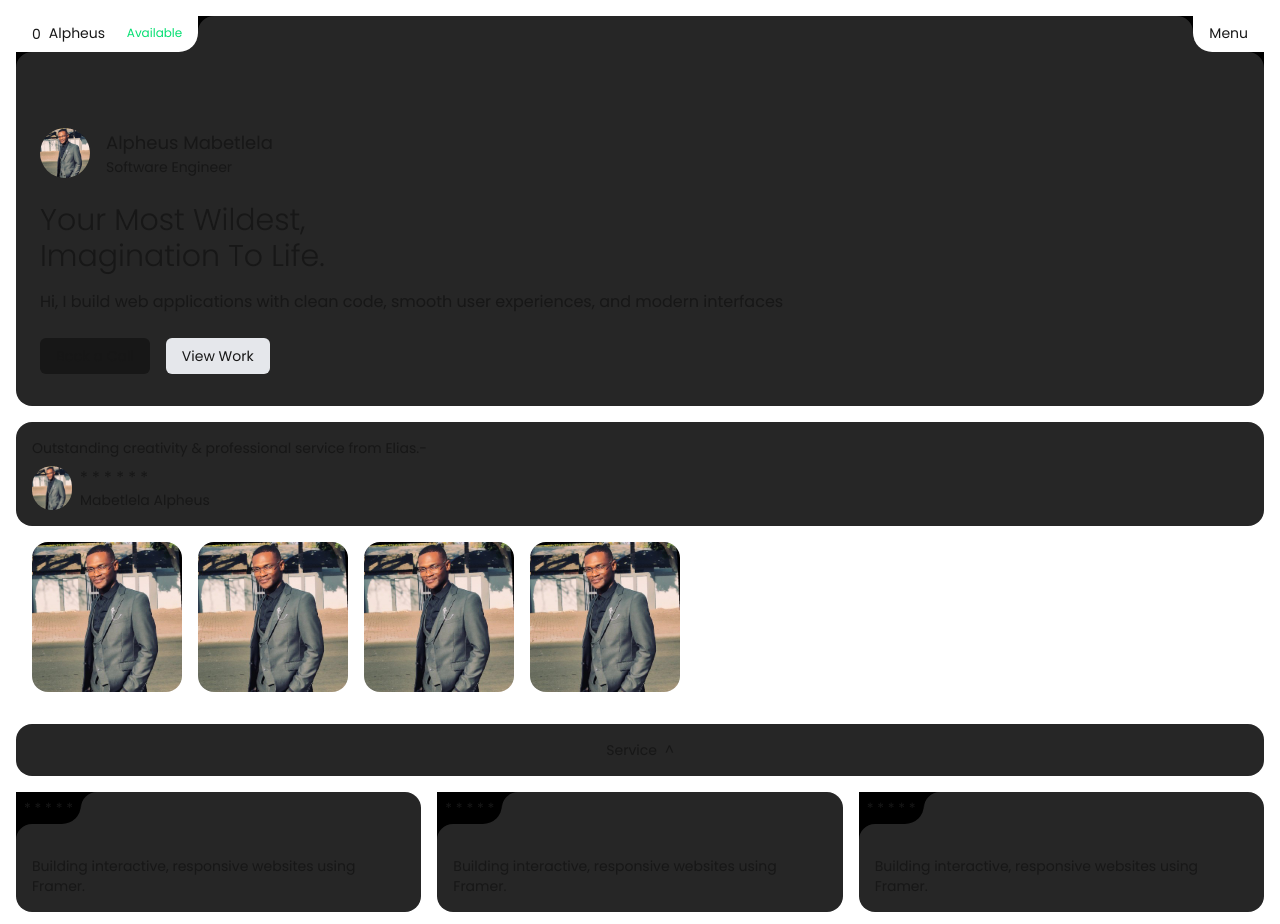
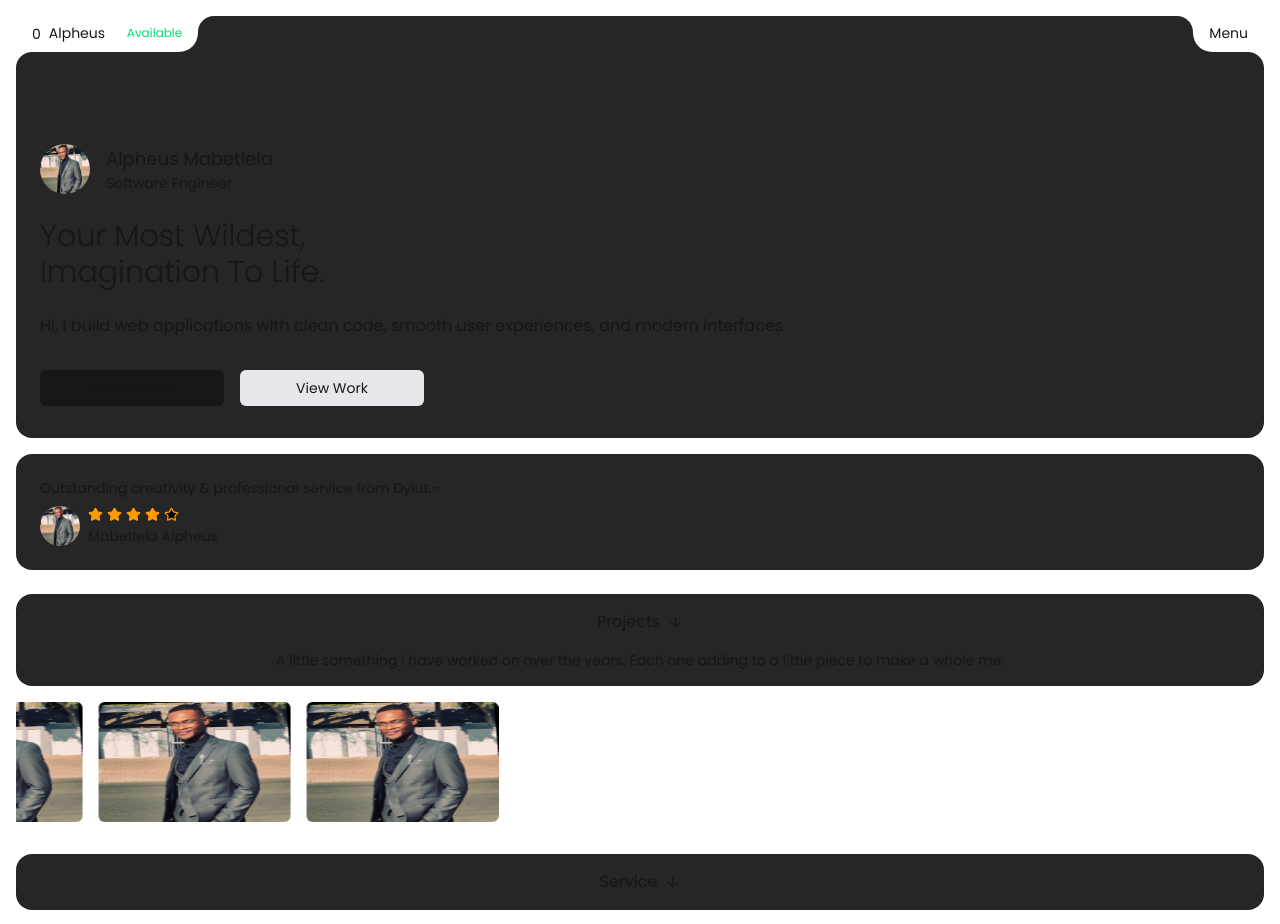
Before and after one commit to theCalculatar/v2.portfolio, a Next.js app: page / in a window 1280 px wide. Shown: the top 924 px of the page. Built offline with nearby package versions, Linux system fonts and the light colour scheme.

Commit message:
Ui enhancement

```diff
--- a/src/app/page.tsx
+++ b/src/app/page.tsx
@@ -1,6 +1,7 @@
 import Hero from "@/components/Hero";
 import Navbar from "@/components/Navbar";
 import RoundEdges from "@/components/RoundEdges";
+import { ArrowDown, Star } from "lucide-react";
 import Image from "next/image";
 
 export default function Home() {
@@ -11,9 +12,9 @@ export default function Home() {
       </div>
       <Hero />
 
-      <div className="flex flex-col p-4 mt-4 bg-neutral-800 rounded-2xl gap-2">
+      <div className="flex flex-col p-6 mt-4 bg-neutral-800 rounded-2xl gap-2">
         <p className="text-sm">
-          Outstanding creativity & professional service from Elias.-
+          Outstanding creativity & professional service from Dylut.-
         </p>
 
         <div className="flex gap-2">
@@ -22,43 +23,136 @@ export default function Home() {
             width={40}
             height={40}
             alt="lee picture"
-            className="rounded-full"
+            className="rounded-full bg-amber-500"
           />
 
-          <div className="flex flex-col justify-center ">
-            <div className="">* * * * * *</div>
+          <div className="flex flex-col justify-center gap-1">
+            <div className="flex gap-1">
+              <Star
+                fill="#fe9a00"
+                className="text-amber-500"
+                width={15}
+                height={15}
+              />
+              <Star
+                fill="#fe9a00"
+                className="text-amber-500"
+                width={15}
+                height={15}
+              />
+              <Star
+                fill="#fe9a00"
+                className="text-amber-500"
+                width={15}
+                height={15}
+              />
+              <Star
+                fill="#fe9a00"
+                className="text-amber-500"
+                width={15}
+                height={15}
+              />
+              <Star
+                fill="amber-500"
+                className="text-amber-500"
+                width={15}
+                height={15}
+              />
+            </div>
             <p className="text-sm">Mabetlela Alpheus</p>
           </div>
         </div>
       </div>
 
-      <div className="w-screen overflow-x-hidden">
-        <div className="p-4 flex gap-4 overflow-x-auto">
+      <div className="py-4 mt-6 rounded-2xl flex flex-col items-center justify-center gap-4 bg-neutral-800 text-center ">
+        <h2 className="text-center flex gap-2 place-items-center">
+          Projects <ArrowDown height={15} width={15} />
+        </h2>
+
+        <p className="text-sm px-6 text-pretty">
+          A little something i have worked on over the years. Each one adding to
+          a little piece to make a whole me.
+        </p>
+      </div>
+
+      <div className="w-full overflow-hidden">
+        <div className="p-4 flex rounded-2xl marqueeContent gap-4">
           {[0, 1, 2, 3].map((project, key) => {
             return (
-              <Image
-                src={"/images/lee.jpeg"}
-                width={150}
-                height={80}
+              <div
+                className="w-48 overflow-clip object-fill imageWrapper rounded-md flex-none"
                 key={key}
-                alt="qwery fork"
-                className="rounded-2xl"
-              />
+              >
+                <Image
+                  src={"/images/lee.jpeg"}
+                  width={170}
+                  height={86}
+                  alt="qwery fork"
+                  style={{ width: "196px", height: "120px", objectFit: "fill" }}
+                />
+              </div>
             );
           })}
         </div>
+        <style>{`
+          .marqueeContent {
+            display: flex;
+            animation: scroll 10s linear infinite;
+          }
+
+          @keyframes scroll {
+            0% {
+              transform: translateX(0%);
+            }
+            100% {
+              transform: translateX(-50%);
+            }
+          }
+        `}</style>
       </div>
 
-      <div className="py-4 text-sm mt-4 rounded-2xl flex justify-center gap-2 bg-neutral-800 text-center">
-        <p>Service </p>^
+      <div className="py-4 mt-4 rounded-2xl flex justify-center gap-2 bg-neutral-800 text-center items-center">
+        <h2>Service </h2>
+        <ArrowDown height={15} width={15} />
       </div>
 
       <div className="flex gap-4 flex-col mt-4 md:flex-row">
         {[0, 1, 2].map((project, key) => {
           return (
             <div className="bg-neutral-800 rounded-2xl md:max-w-1/3" key={key}>
-              <RoundEdges className="px-2 bg-black" bl_1 tr_0>
-                * * * * *
+              <RoundEdges className="px-2 bg-background" bl_1 tr_0>
+                <div className="flex gap-1">
+                  <Star
+                    fill="#fe9a00"
+                    className="text-amber-500"
+                    width={10}
+                    height={10}
+                  />
+                  <Star
+                    fill="#fe9a00"
+                    className="text-amber-500"
+                    width={10}
+                    height={10}
+                  />
+                  <Star
+                    fill="#fe9a00"
+                    className="text-amber-500"
+                    width={10}
+                    height={10}
+                  />
+                  <Star
+                    fill="#fe9a00"
+                    className="text-amber-500"
+                    width={10}
+                    height={10}
+                  />
+                  <Star
+                    fill="#fe9a00"
+                    className="text-amber-500"
+                    width={10}
+                    height={10}
+                  />
+                </div>
               </RoundEdges>
               <p className="m-4 text-sm">
                 Building interactive, responsive websites using Framer.
@@ -68,8 +162,9 @@ export default function Home() {
         })}
       </div>
 
-      <div className="py-4 mt-4 rounded-2xl flex justify-center gap-2 bg-neutral-800 text-center">
-        <p>Pricing </p>^
+      <div className="py-4 mt-6 rounded-2xl flex items-center justify-center gap-2 bg-neutral-800 text-center">
+        <h2>Pricing </h2>
+        <ArrowDown height={15} width={15} />
       </div>
 
       <div className="flex gap-4 flex-col mt-4 md:flex-row">
@@ -79,7 +174,7 @@ export default function Home() {
               className="bg-neutral-800 rounded-2xl md:max-w-1/3 pb-6"
               key={key}
             >
-              <RoundEdges className="px-2 bg-black" bl_1 tr_0>
+              <RoundEdges className="px-2 bg-background" bl_1 tr_0>
                 <p className="text-sm">Landing Page</p>
               </RoundEdges>
               <div className="w-3/4 px-6 flex flex-col gap-1">
--- a/src/components/Hero.tsx
+++ b/src/components/Hero.tsx
@@ -3,7 +3,7 @@ import React from "react";
 
 function Hero() {
   return (
-    <div className="w-full bg-neutral-800 pt-28 px-6  pb-8 rounded-2xl">
+    <div className="w-full bg-neutral-800 pt-32 px-6  pb-8 rounded-2xl">
       <div className="flex gap-4 items-center">
         <Image
           src={"/images/lee.jpeg"}
@@ -22,26 +22,25 @@ function Hero() {
         Your most wildest, Imagination to life.
       </h2>
 
-      <p className="mt-4">
+      <p className="mt-6">
         Hi, I build web applications with clean code, smooth user experiences,
         and modern interfaces
       </p>
 
-      <div className="mt-6 flex gap-4">
+      <div className="mt-8 flex gap-4 max-w-sm text-center">
         <a
           href=""
-          className="py-2 px-4 dark:bg-white bg-neutral-900 dark:text-black rounded-md text-sm"
+          className="py-2 px-4 dark:bg-white bg-neutral-900 dark:text-black rounded-md text-sm w-full"
         >
           Book a Call
         </a>
         <a
           href=""
-          className="py-2 px-4 rounded-md text-sm bg dark:bg-neutral-900 bg-gray-200 "
+          className="py-2 px-4 rounded-md text-sm bg dark:bg-neutral-950 bg-gray-200 w-full"
         >
           View Work
         </a>
       </div>
-
     </div>
   );
 }
--- a/src/components/RoundEdges.tsx
+++ b/src/components/RoundEdges.tsx
@@ -93,6 +93,6 @@ const RoundSvg = () => (
     fill="none"
     xmlns="http://www.w3.org/2000/svg"
   >
-    <path d="M0 0C0 3.31371 2.68629 6 6 6H0V0Z" fill="black" />
+    <path d="M0 0C0 3.31371 2.68629 6 6 6H0V0Z" fill="var(--background)" />
   </svg>
 );
```
Also changed, not shown: package.json (+7 -6 lines), 1 other file (tests, documents, lock files or other folders).
